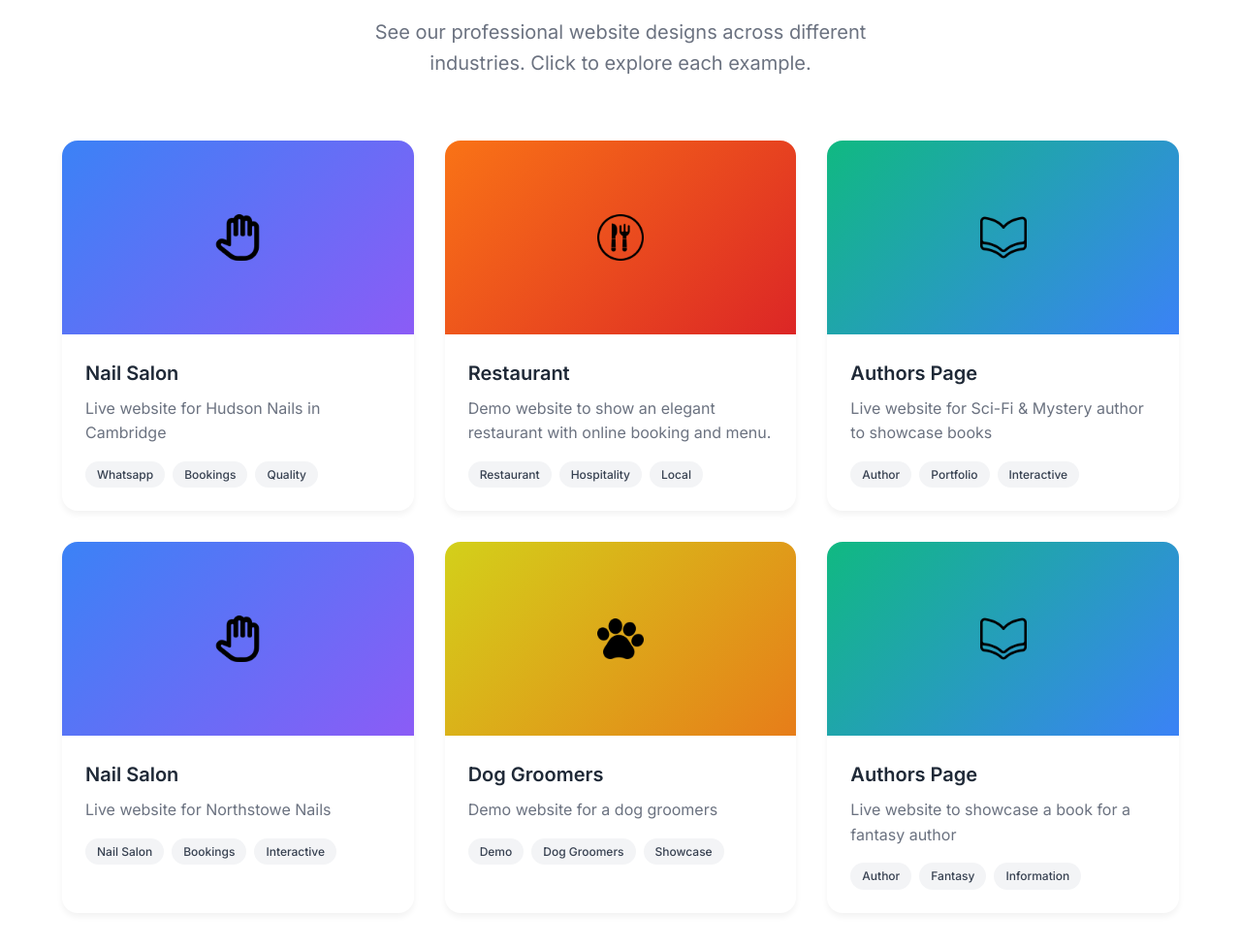
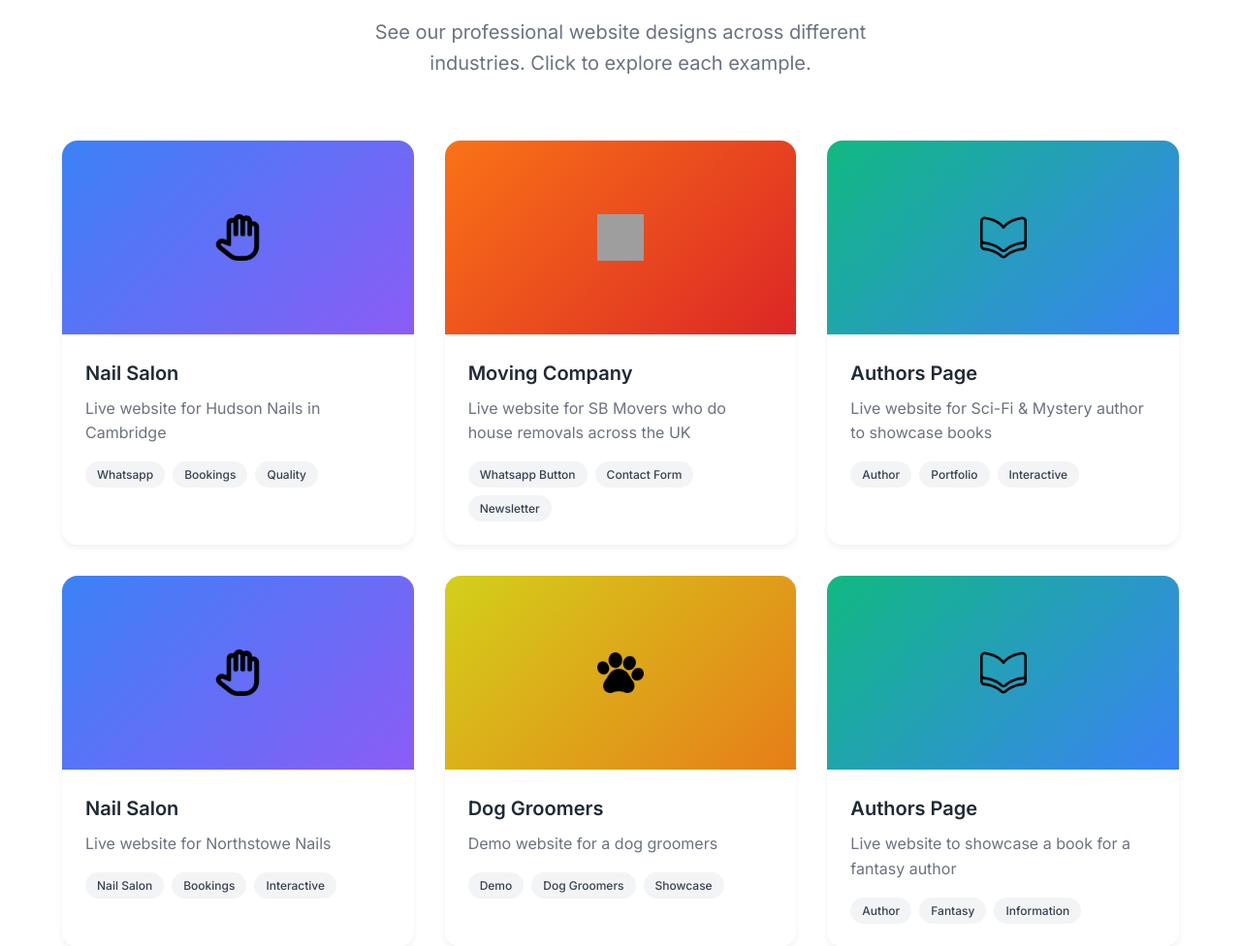
Before and after one commit to MattLee479/UpdatedWebsite2, a Flask app: page / in a window 1280 px wide. Shown: the part 2951-3927 px from the top of the page at 97% size. Run offline with Flask 3, Linux system fonts and the light colour scheme; parts of the project's set-up code (start-up, migrations or seed data) failed here and were passed over; grey boxes are pictures that could not be loaded.

Commit message:
Add files via upload

```diff
--- a/templates/index.html
+++ b/templates/index.html
@@ -247,21 +247,21 @@
                     </div>
                 </div>
             </div>
-            <div class="project-card" onclick="window.open('restaurant.html', '_blank')">
+            <div class="project-card" onclick="window.open('https://sbmovers.co.uk/', '_blank')">
                 <div class="project-image restaurant-preview" style="display: flex; align-items: center; justify-content: center; height: 200px;">
-                    <img src="/static/images/restaurant.webp" alt="WhatsApp" width="48" height="48"></svg>
+                    <img src="/static/images/van.webp" alt="WhatsApp" width="48" height="48"></svg>
                 </div>
                 <div class="project-content">
-                    <div class="project-title">Restaurant</div>
-                    <div class="project-description">Demo website to show an elegant restaurant with online booking and menu.</div>
+                    <div class="project-title">Moving Company</div>
+                    <div class="project-description">Live website for SB Movers who do house removals across the UK</div>
                     <div class="project-tags">
-                        <span class="tag">Restaurant</span>
-                        <span class="tag">Hospitality</span>
-                        <span class="tag">Local</span>
+                        <span class="tag">Whatsapp Button</span>
+                        <span class="tag">Contact Form</span>
+                        <span class="tag">Newsletter</span>
                     </div>
                 </div>
             </div>
-            <div class="project-card" onclick="window.open('https://williamleebooks.onrender.com/', '_blank')">
+            <div class="project-card" onclick="window.open('https://williamleebooks.co.uk/', '_blank')">
                 <div class="project-image ecommerce-preview" style="display: flex; align-items: center; justify-content: center; height: 200px;">
                     <img src="/static/images/book.webp" alt="WhatsApp" width="48" height="48"></svg>
                     </div>
```
